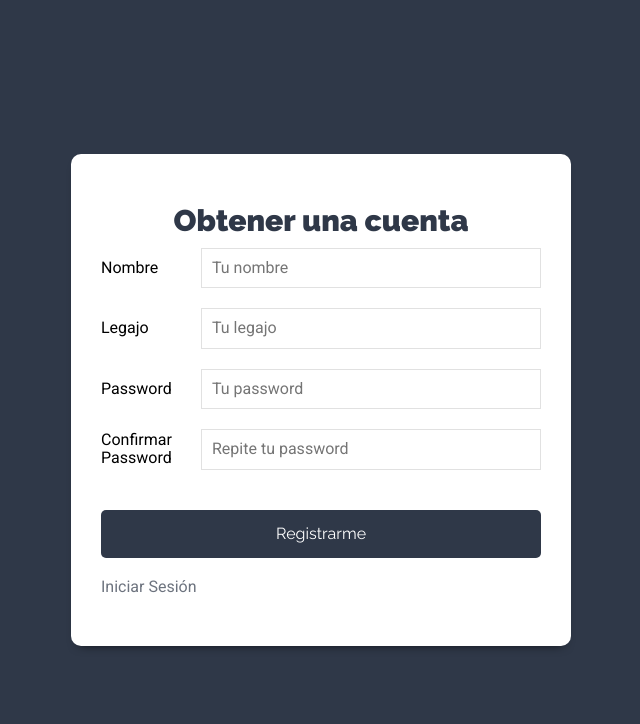
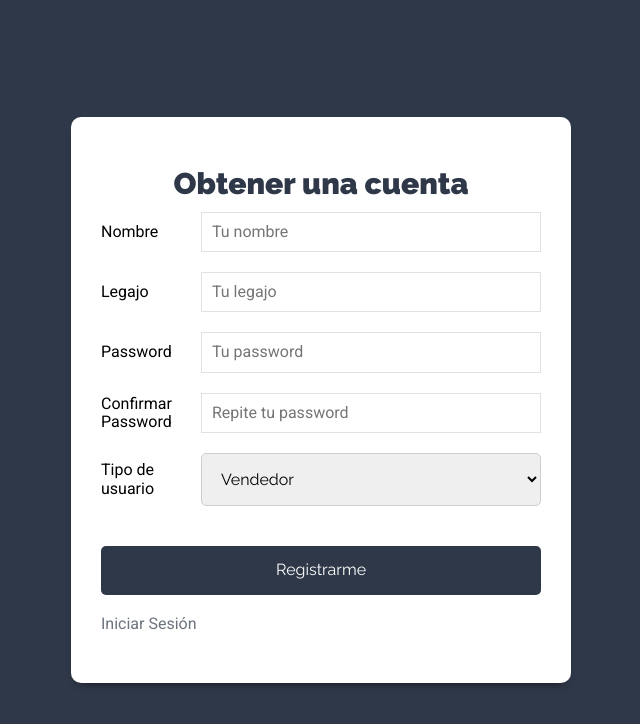
Before and after one commit to MaxiDiaz11/ControlVentas-IS, a React (Create React App) app: page /nueva-cuenta in a window 1280 px wide. Shown: the top 724 px of the page, without its empty margins (319-959 px from the left). Built offline with nearby package versions, Linux system fonts and the light colour scheme.

Commit message:
con peticion de inicio de sesion

```diff
--- a/package.json
+++ b/package.json
@@ -8,12 +8,14 @@
     "@testing-library/jest-dom": "^5.14.1",
     "@testing-library/react": "^11.2.7",
     "@testing-library/user-event": "^12.8.3",
+    "axios": "^0.21.1",
     "bootstrap": "^5.1.0",
     "react": "^17.0.2",
     "react-bootstrap": "^2.0.0-beta.5",
     "react-dom": "^17.0.2",
     "react-router-dom": "^5.2.0",
     "react-scripts": "4.0.3",
+    "sweetalert2": "^11.1.4",
     "web-vitals": "^1.1.2"
   },
   "scripts": {
--- a/src/components/auth/Login.js
+++ b/src/components/auth/Login.js
@@ -1,5 +1,7 @@
 import React, { useState } from "react";
 import { Link } from "react-router-dom";
+import axios from 'axios'
+import Swal from 'sweetalert2'
 
 const Login = () => {
     //state de empleado
@@ -10,6 +12,7 @@ const Login = () => {
 
     //extraer de empleado
     const { legajo, password } = empleado;
+
     const onChange = (e) => {
         setEmpleado({
             ...empleado,
@@ -21,8 +24,23 @@ const Login = () => {
     const onSubmit = (e) => {
         e.preventDefault();
         //validar que no haya campos vacios
+        if (legajo.trim() === '' || password.trim === '') return Swal.fire({
+            title: 'Error!',
+            text: 'Debe completar los campor requeridos.',
+            icon: 'error',
+            confirmButtonText: 'OK'
+        })
 
-        //pasarlo al action
+        //peticion
+        axios.post('', {
+            body: {
+                legajo: legajo,
+                password: password
+            }
+        }).then(r => {
+            console.log(r)
+        }).catch(e => console.log(e))
+
     };
 
     return (
--- a/src/components/auth/NuevaCuenta.js
+++ b/src/components/auth/NuevaCuenta.js
@@ -81,6 +81,15 @@ const NuevaCuenta = () => {
                             onChange={onChange}
                         />
                     </div>
+
+                    <div className="campo-form">
+                        <label htmlFor="tipo">Tipo de usuario</label>
+                        <select className="select-text select" name="tipo" selected>
+                            <option value="vendedor">Vendedor</option>
+                            <option value="administrador">Administrador</option>
+                        </select>
+                    </div>
+
                     <div className="campo-form">
                         <input
                             type="submit"
--- a/src/components/venta/Venta.js
+++ b/src/components/venta/Venta.js
@@ -20,7 +20,7 @@ const Venta = () => {
     const classes = useStyles();
     return (
         <div>
-                <h1>Venta</h1>
+            <h1>Venta</h1>
             <div>
                 <input
                     className="input-text-carga"
@@ -71,7 +71,6 @@ const Venta = () => {
 
                 <div className="campo-form select-text">
                     <div className="input-text">
-
                         <label htmlFor="confirmar" className="margenes"> Precio de venta</label>
                         <input
                             className="input-number"
@@ -79,6 +78,7 @@ const Venta = () => {
                             name="PrecioVenta"
                             id="PrecioVenta"
                             placeholder=""
+                            disabled
                         />
                     </div>
                     <div>
@@ -89,7 +89,7 @@ const Venta = () => {
                             name="IVA"
                             id="IVA"
                             placeholder=""
-
+                            disabled
                         />
                     </div>
                     <div className="direccion">
--- a/src/context/usuarios/usuarioState.js
+++ b/src/context/usuarios/usuarioState.js
@@ -7,7 +7,7 @@ import {
 
 const UsuarioState = (props) => {
     const initialState = {
-        tipo: "administrador",
+        tipo: "vendedor",
         usuario: "Maxi",
         autenticado: "",
     };
--- a/src/index.css
+++ b/src/index.css
@@ -213,6 +213,10 @@ aside {
   width: 300px;
 }
 
+.input-number:disabled{
+  background-color: #ffffff;
+}
+
 .input-text-carga{
   padding: 1rem;
   border: none;
@@ -229,7 +233,7 @@ aside {
   font-size: 1.4;
   font-weight: 400;
   border-radius: 0.5rem;
-  border: none;
+  border-color: #cecece;
   transition: background-color 0.3s ease;
 }
 
```
Also changed, not shown: 1 other file (tests, documents, lock files or other folders).
